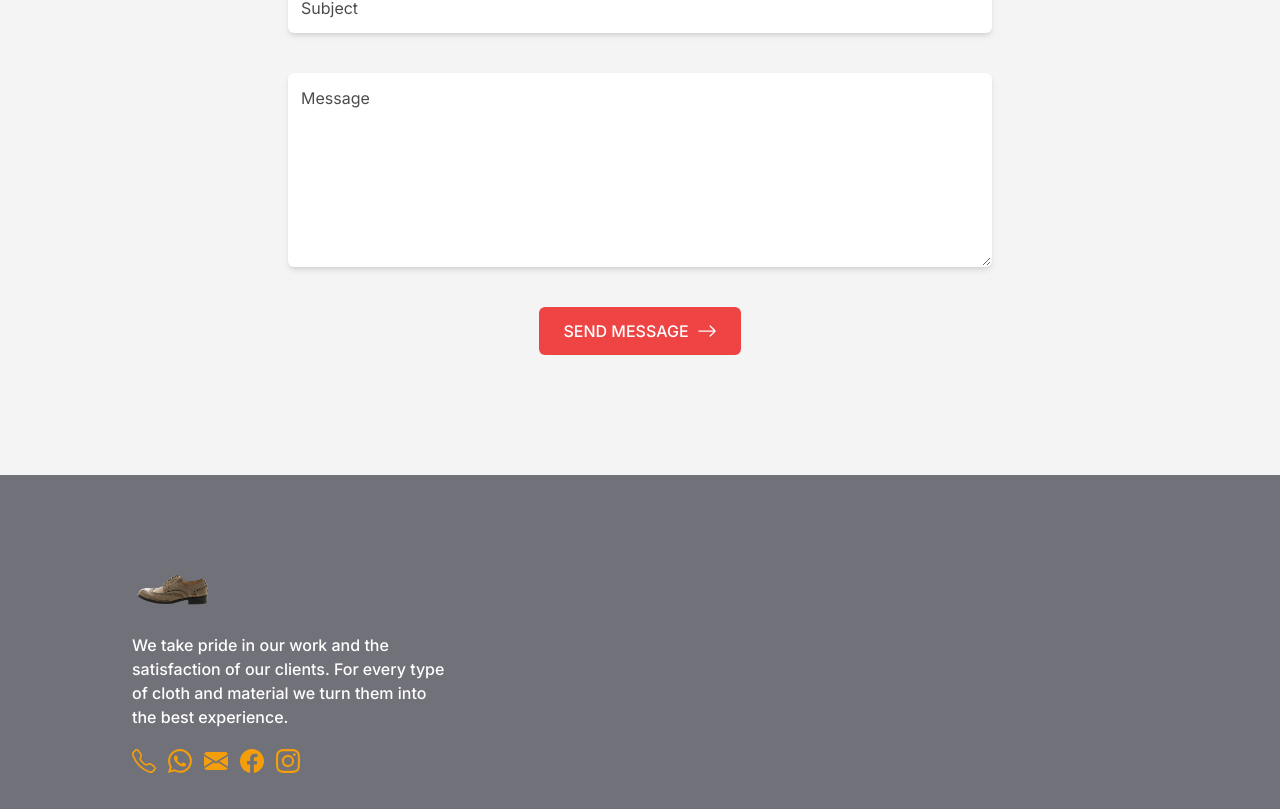
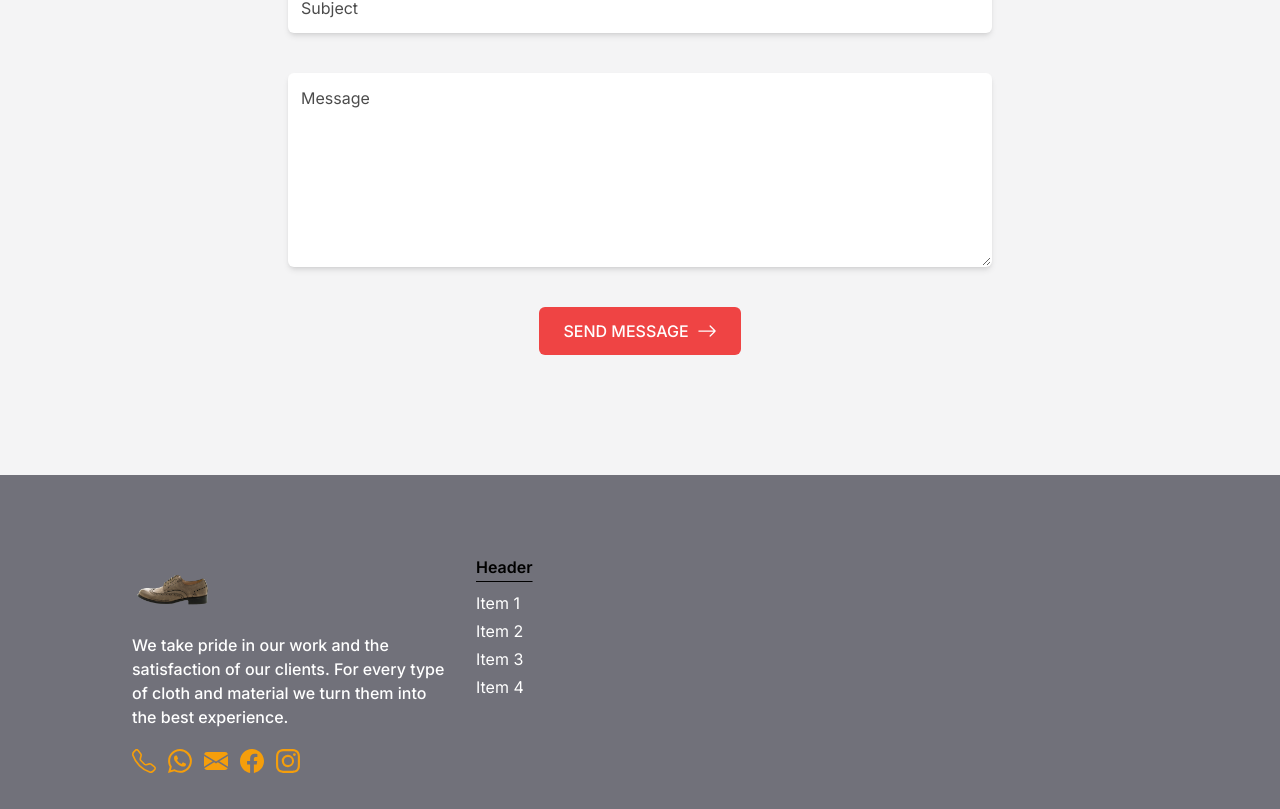
Before and after one commit to mmesomasaint/hulksmasher, a Next.js app: page / in a window 1280 px wide. Shown: the part 5299-6108 px from the top of the page. Built offline with nearby package versions, Linux system fonts and the light colour scheme.

Commit message:
Fix: Design the other cols

```diff
--- a/app/page.tsx
+++ b/app/page.tsx
@@ -328,7 +328,17 @@ export default function Home() {
                 <BsInstagram className='text-amber-500 text-xl sm:text-2xl' />
               </div>
             </div>
-            <div className='grid grid-cols-3 col-span-2 gap-3 place-items-stretch'></div>
+            <div className='grid grid-cols-3 col-span-2 gap-3 place-items-stretch'>
+              <div className='flex flex-col gap-3 items-start justify-start'>
+                <h3 className='text-sm sm:text-base font-semibold text-black underline underline-offset-8 leading-none'>Header</h3>
+                <ul className='flex flex-col gap-1 items-start justify-start'>
+                  <li className='text-white text-sm sm:text-base'>Item 1</li>
+                  <li className='text-white text-sm sm:text-base'>Item 2</li>
+                  <li className='text-white text-sm sm:text-base'>Item 3</li>
+                  <li className='text-white text-sm sm:text-base'>Item 4</li>
+                </ul>
+              </div>
+            </div>
           </div>
         </footer>
         {/**End of footer */}
```
